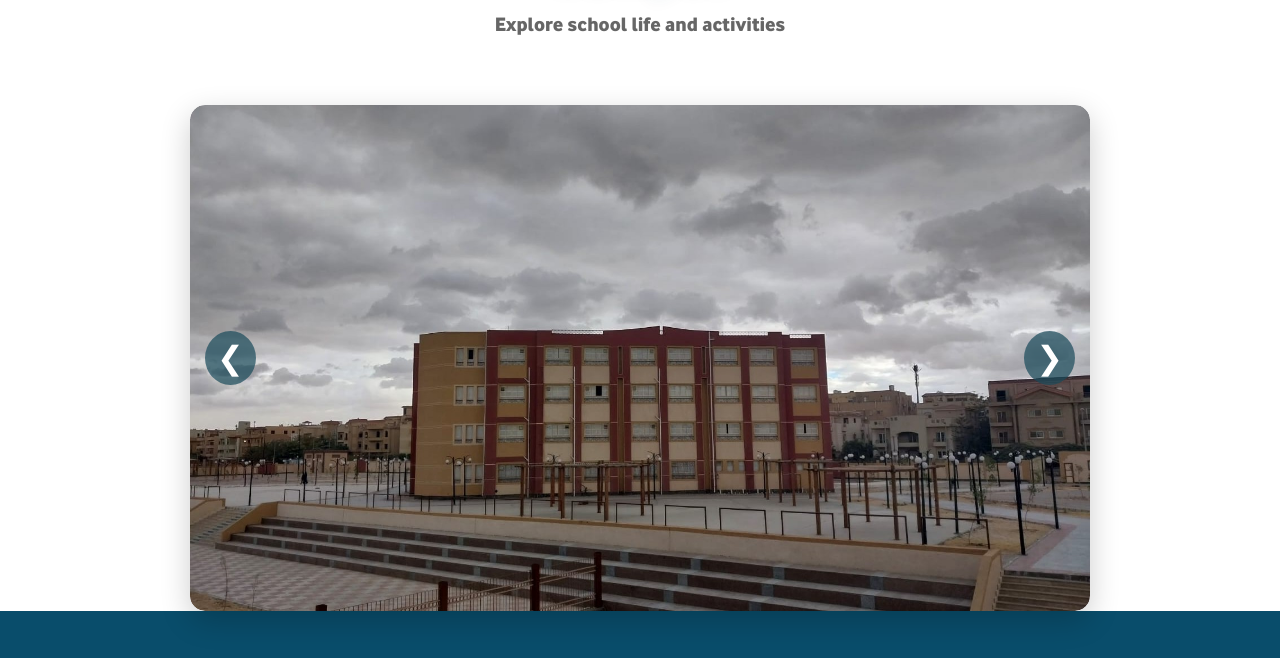
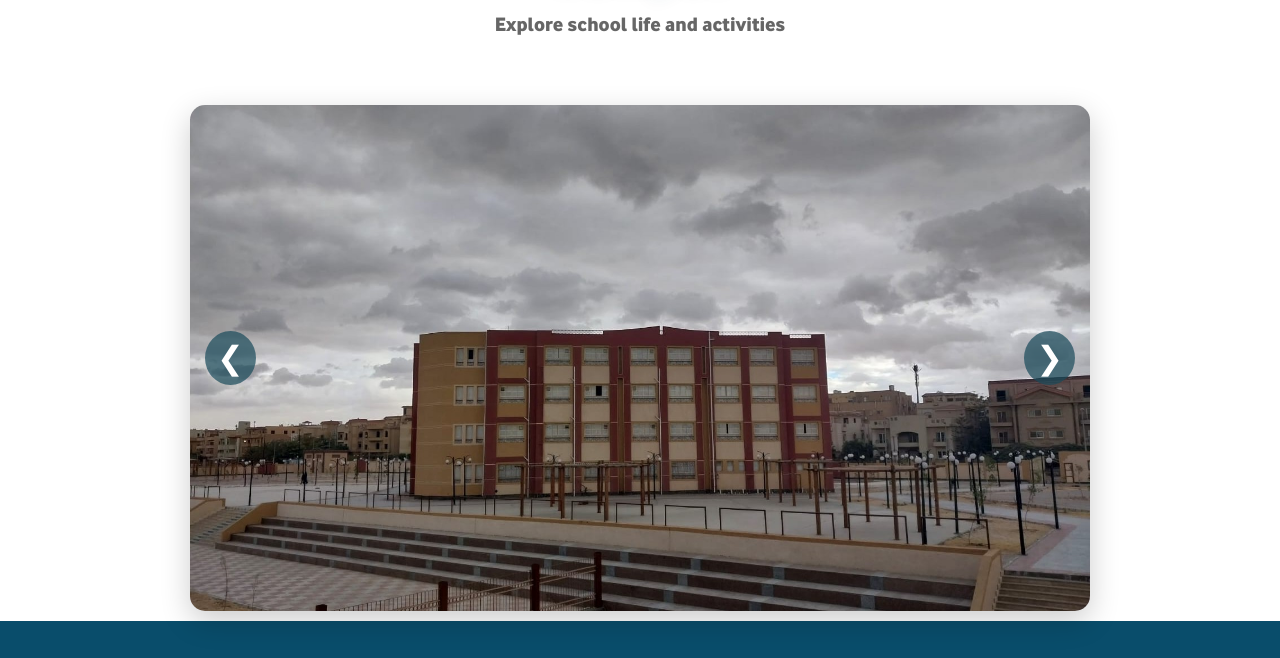
Before and after one commit to M0hamedwael/NCSS-website, a plain HTML site: page photos.html in a window 1280 px wide. Shown: the part 136-794 px from the top of the page. Drawn offline with Linux system fonts and the light colour scheme.

Commit message:
scrollbar-test and

```diff
--- a/photos.html
+++ b/photos.html
@@ -77,6 +77,7 @@
   overflow: hidden;
   border-radius: 15px;
   box-shadow: 0 10px 30px rgba(0,0,0,0.2);
+  margin-bottom: 10px;
 }
 .slides {
   display: flex;
@@ -87,7 +88,7 @@
 }
 .slide img {
   width: 100%;
-  border-radius: 15px;
+  border-radius: 0px;
   display: block;
 }
 .prev, .next {
--- a/styles.css
+++ b/styles.css
@@ -30,6 +30,28 @@ body {
     max-width: 1200px;
     margin: 0 auto;
     padding: 0 20px;
+}
+/* custom scrollbar*/
+::-webkit-scrollbar-track {
+  background: linear-gradient(
+    to bottom,
+    #094d6b 0 66.5px,   /* navbar height */
+    #094d6b 66.5px 100%
+
+  );
+}
+
+/* Scrollbar width */
+::-webkit-scrollbar {
+  width: 6px;
+  height: 200px;
+}
+
+/* Thumb (the draggable handle) */
+::-webkit-scrollbar-thumb {
+  background: #094d6b;
+  border-radius: 10px;
+  margin: 0 20px 0 20px;
 }
 
 /* Typography */
@@ -102,7 +124,7 @@ h1, h2, h3, h4, h5, h6 {
     background: rgba(255, 255, 255, 0.95);
     backdrop-filter: blur(10px);
     z-index: 1000;
-    transition: all 0.3s ease;
+    transition: all 0.5s ease;
     padding: 1rem 0;
 }
 
```
Also changed, not shown: About.html (+5 -5 lines).
